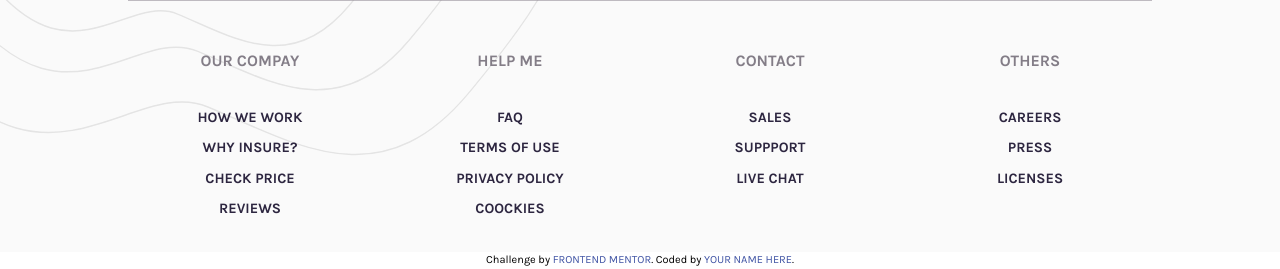
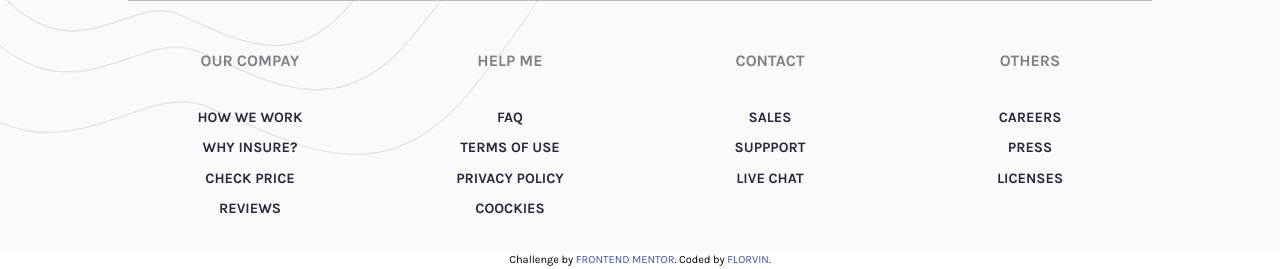
Before and after one commit to Florvin-04/insure-landing-page-master, a plain HTML site: page index.html in a window 1280 px wide. Shown: the part 1946-2215 px from the top of the page. Drawn offline with Linux system fonts and the light colour scheme.

Commit message:
adding my git repo

```diff
--- a/index.html
+++ b/index.html
@@ -242,6 +242,6 @@
       </footer>
     </main>
 
-    <div class="attribution">Challenge by <a href="https://www.frontendmentor.io?ref=challenge" target="_blank">Frontend Mentor</a>. Coded by <a href="#">Your Name Here</a>.</div>
+    <div class="attribution">Challenge by <a href="https://www.frontendmentor.io?ref=challenge" target="_blank">Frontend Mentor</a>. Coded by <a href="https://github.com/Florvin-04/insure-landing-page-master.git">FLORVIN</a>.</div>
   </body>
 </html>
```
